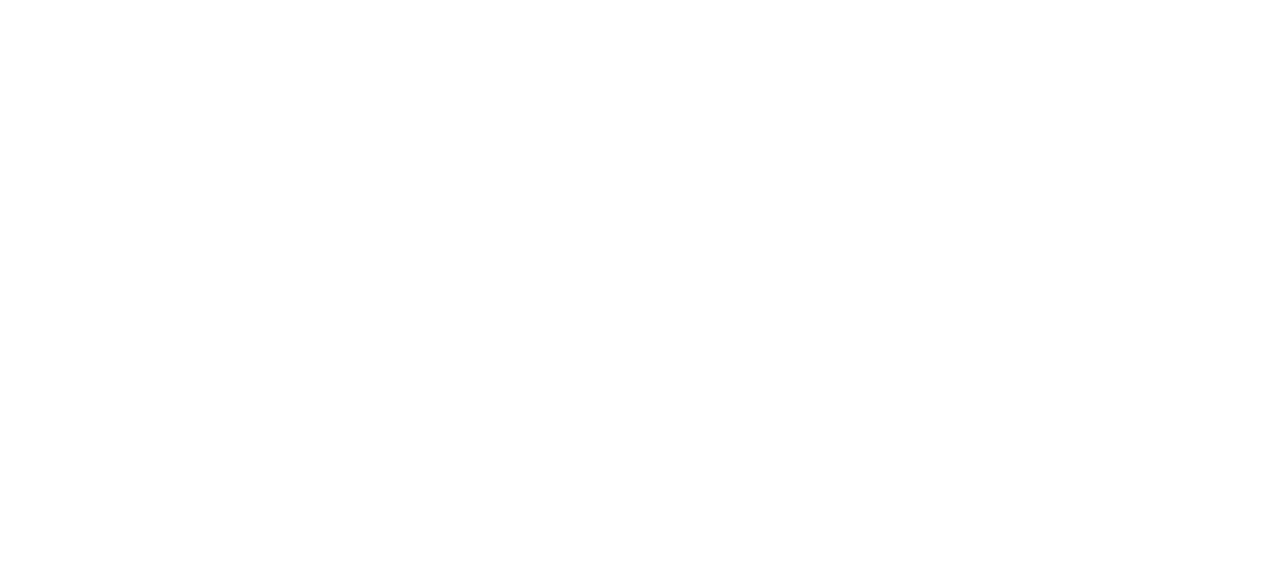
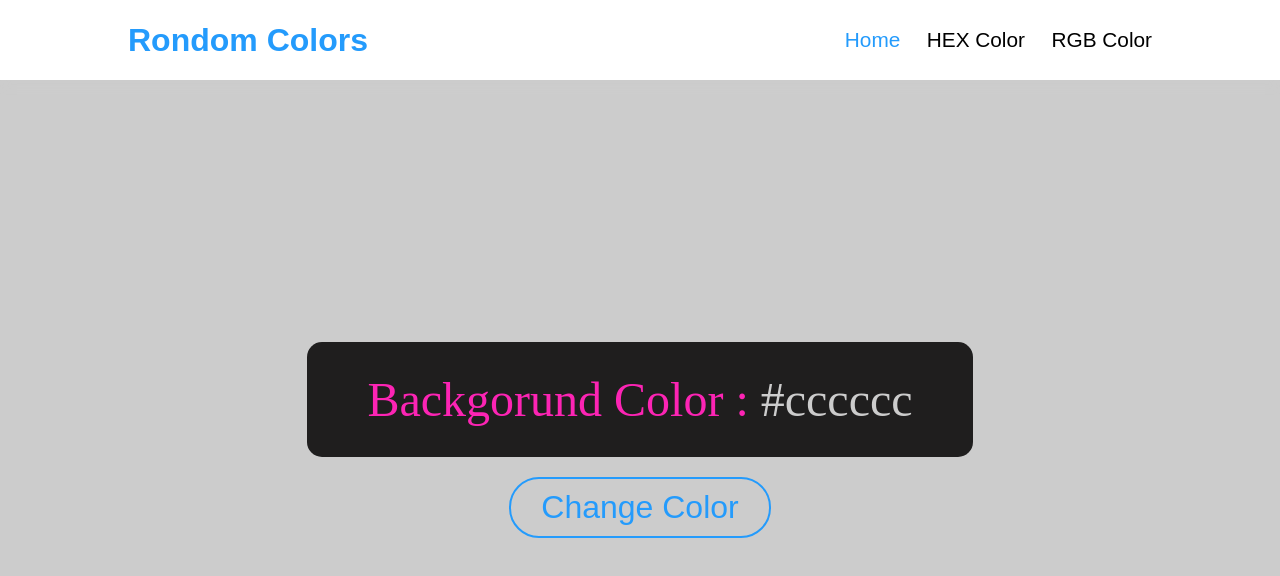
Before and after one commit to Jr1213/rondom-color, a plain HTML site: page index.html in a window 1280 px wide. Drawn offline with Linux system fonts and the light colour scheme.

Commit message:
finish all html/css

```diff
--- a/css/style.css
+++ b/css/style.css
@@ -0,0 +1,97 @@
+*{
+    padding: 0px;
+    margin: 0px;
+    box-sizing: border-box;
+}
+.container{
+    height: 100%;
+    width: 80%;
+    margin: 0 auto;
+    font-family: sans-serif;
+}
+nav{
+    height: 10vh;
+    box-shadow: 0px 4px 10px #ccc;
+    position: sticky;
+}
+.wraper{
+    height: 100%;
+    display: flex;
+    justify-content: space-between;
+    align-items: center;
+}
+
+.logo{
+    font-weight: 600;
+    font-size: 2rem;
+    color: #249bfc;
+}
+
+ul{
+    width: 30%;
+    list-style: none;
+    display: flex;
+    justify-content: space-between;
+}
+
+li a {
+    text-decoration: none;
+    color: #000;
+    font-size: 1.3rem;
+    transition: all 500ms;
+}
+
+a:focus, a:hover {
+    color: #249bfc;
+}
+
+.active{
+    color: #249bfc;
+}
+
+main{
+    background-color: #cccccc;
+    height: 90vh;
+    display: flex;
+    justify-content: center;
+    align-items: center;
+    flex-direction: column;
+}
+
+main div {
+    background: #1f1e1e;
+    padding: 30px 60px;
+    border-radius: 15px;
+    color: #fc24b4;
+    font-size: 3rem;
+}
+
+.color{
+    color: #cccccc;
+}
+
+.btn {
+    background-color: transparent;
+    border: solid #249bfc 2px;
+    font-size: 2rem;
+    margin-top: 20px;
+    padding: 10px 30px;
+    color: #249bfc;
+    border-radius: 30px;
+    transition: all 500ms;
+}
+.btn:focus, .btn:hover{
+    background-color: #249bfc;
+    color: #fff;
+}
+/* responcive behaiver */
+@media (max-width: 768px){
+
+    .container{
+        width: 95%;
+    }
+    ul{
+        width: 50%;
+    }
+
+}
--- a/index.html
+++ b/index.html
@@ -1,5 +1,6 @@
 <!DOCTYPE html>
 <html lang="en">
+
 <head>
     <meta charset="UTF-8">
     <meta name="viewport" content="width=device-width, initial-scale=1.0">
@@ -7,9 +8,31 @@
     <!-- styling -->
     <link rel="stylesheet" href="css/style.css">
 </head>
+
 <body>
+    <!-- navbar -->
+    <nav>
+        <div class="container">
+            <div class="wraper">
+                <div class="logo">
+                    Rondom Colors
+                </div>
+                <ul class="nav-list">
+                    <li><a href="index.html" class="active">Home</a></li>
+                    <li><a href="hex.html">HEX Color</a></li>
+                    <li><a href="rgb.html">RGB Color</a></li>
+                </ul>
+            </div>
+        </div>
+    </nav>
 
+    <!-- content -->
+    <main>
+        <div>Backgorund Color : <span class="color">#cccccc</span></div>
+        <button class="btn">Change Color</button>
+    </main>
     <!-- js -->
     <script src="js/index.js"></script>
 </body>
+
 </html>
```
Also changed, not shown: hex.html (+22 -0 lines), rgb.html (+19 -0 lines).
